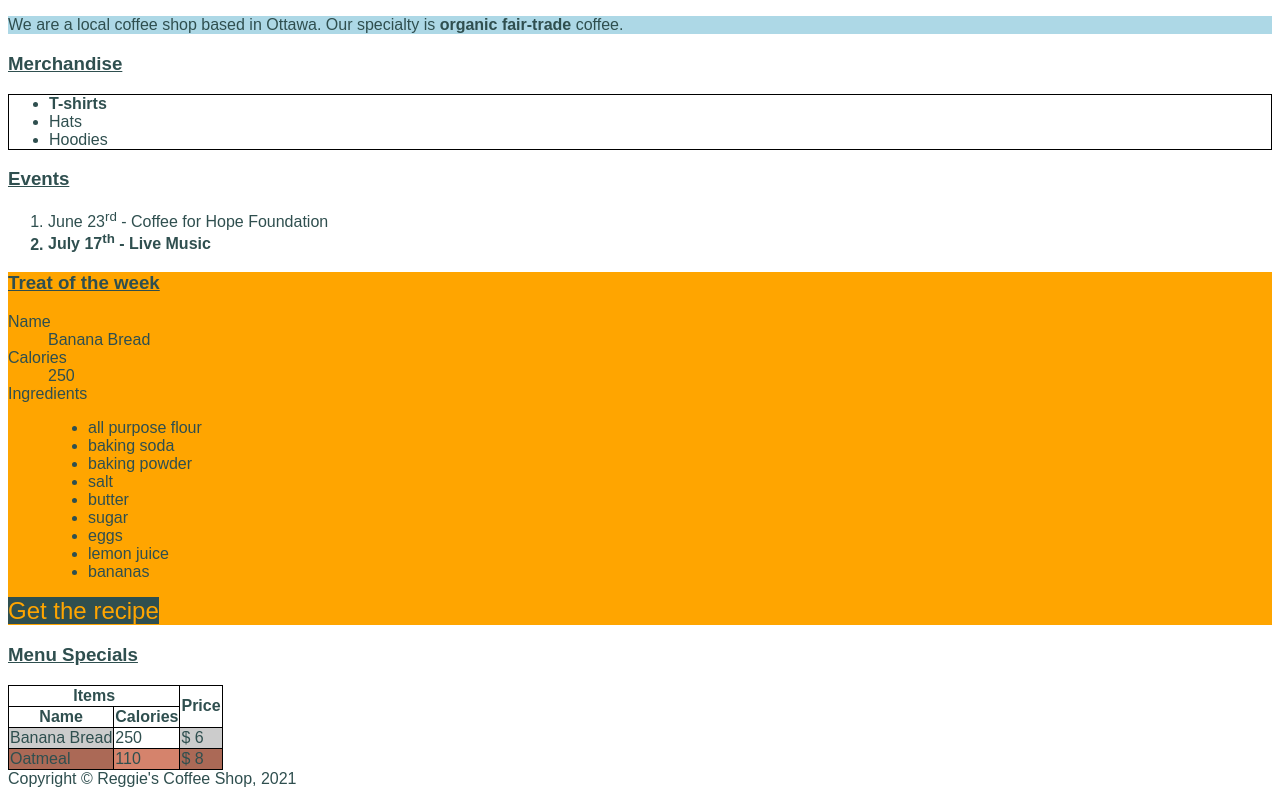
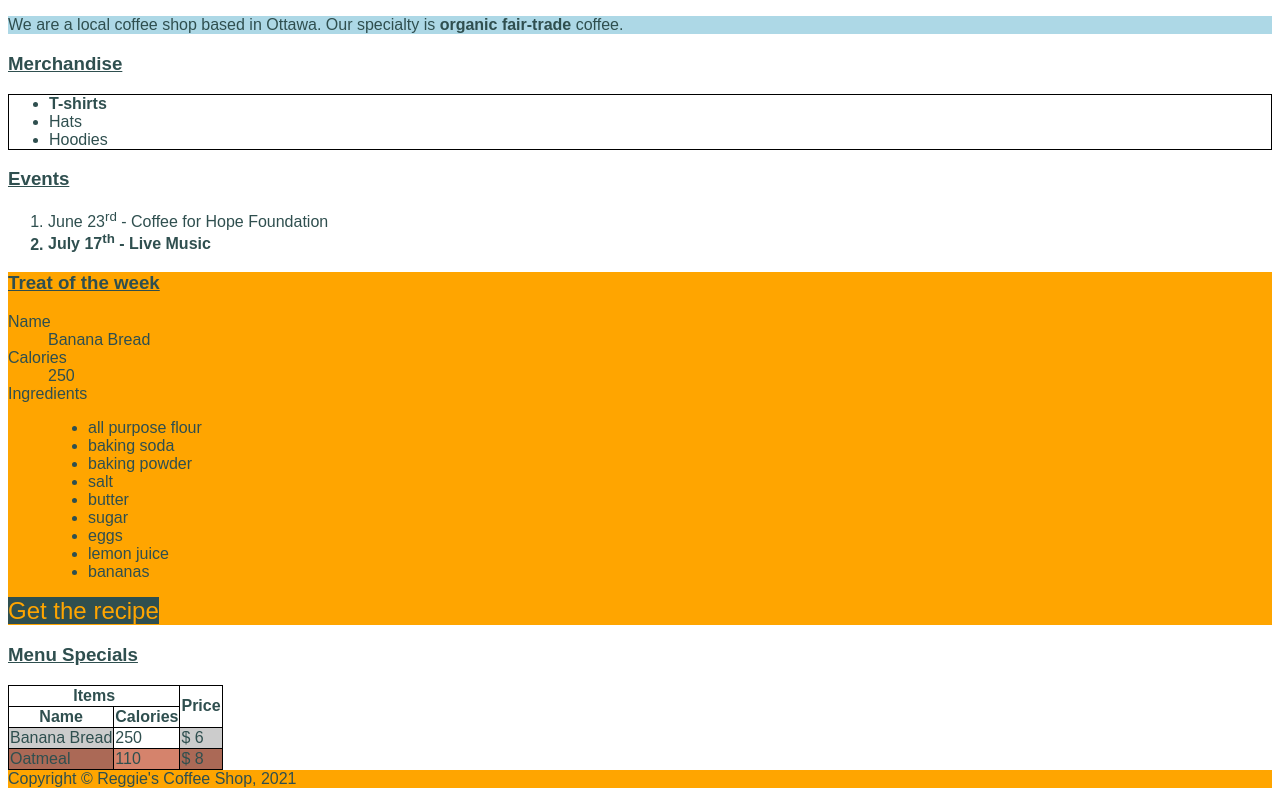
Before and after one commit to ogun0033/ogun0033.github.io, a plain HTML site: page week5/index.html in a window 1280 px wide. Shown: the part 953-1749 px from the top of the page. Drawn offline with Linux system fonts and the light colour scheme.

Commit message:
completes week 5

```diff
--- a/week5/css/main.css
+++ b/week5/css/main.css
@@ -111,3 +111,33 @@ table td:nth-child(n) {
 table td:nth-child(2n+1) {
     background-color: rgba(0, 0, 0, 0.2);
 }
+
+/*
+  CSS Specificity
+  Formula: inline-styles id class tag-name
+*/
+
+/* 0001 */
+footer {
+    background-color: aqua;
+  }
+
+  /* 0001 */
+  footer {
+    background-color: red;
+  }
+
+
+  /* 0002 */
+  body footer {
+    background-color: orange;
+  }
+
+  /* 0010 */
+  .site-footer {
+    background-color: cornflowerblue;
+  }
+
+  /* 0011 */
+  footer.site-footer {
+    background-color: teal;
```
